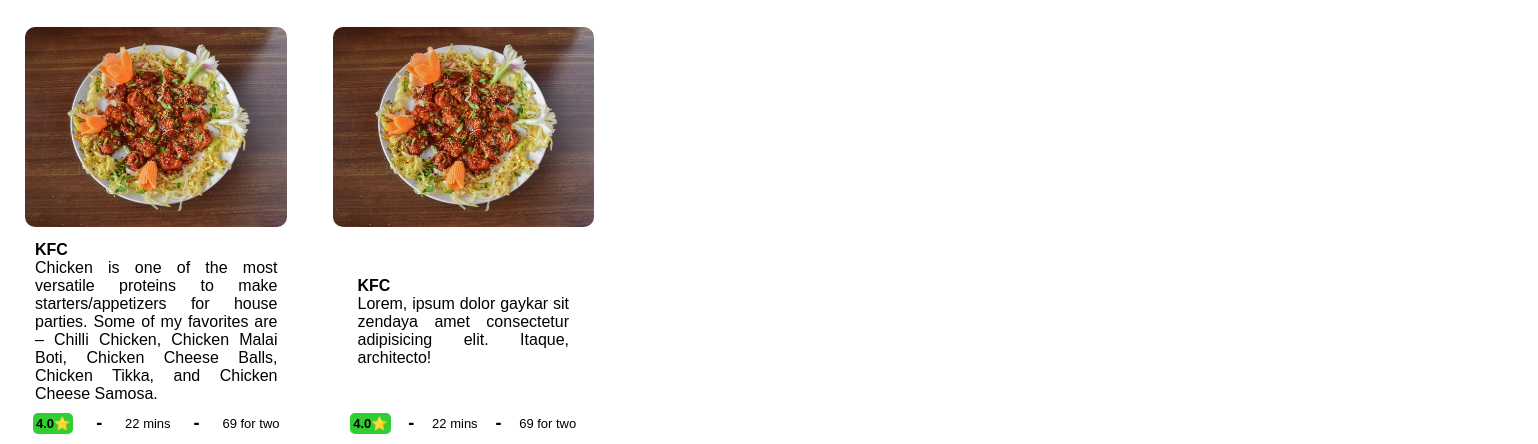
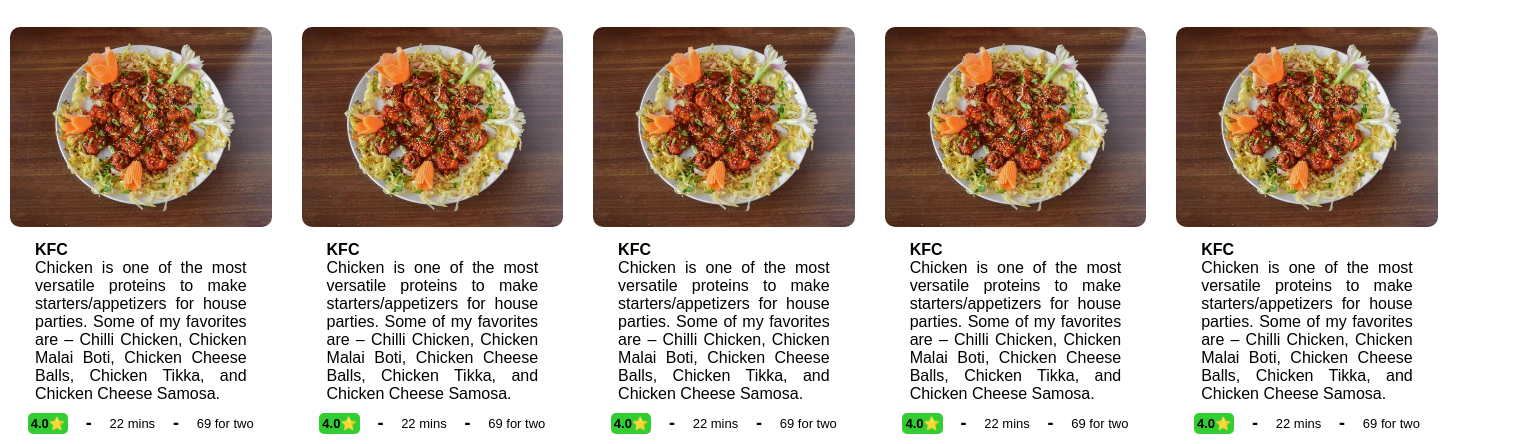
Before and after one commit to DhanasekaranRanijth/hari, a website built with Vite: page index.html in a window 1280 px wide. Shown: the part 396-840 px from the top of the page, 1538 px wide, since content can reach past the window. Built offline with nearby package versions, Linux system fonts and the light colour scheme.

Commit message:
Update index.html

```diff
--- a/index.html
+++ b/index.html
@@ -93,8 +93,7 @@
           <div class="grid_item_footer_3">69 for two</div>
         </div>
       </div>
-
-          <div class="grid_body">
+       <div class="grid_body">
       <div class="grid_item">
         <div>
           <img src="./s1.jpg" height="200px">
@@ -106,7 +105,8 @@
               KFC
             </div>
             <div class="grid_item_desc_body">
-              Lorem, ipsum dolor gaykar sit zendaya amet consectetur adipisicing elit. Itaque, architecto!
+              Chicken is one of the most versatile proteins to make starters/appetizers for house parties. Some of my favorites are –
+              Chilli Chicken, Chicken Malai Boti, Chicken Cheese Balls, Chicken Tikka, and Chicken Cheese Samosa.
             </div>
           </div>
         </div>
@@ -124,11 +124,103 @@
           <div class="grid_item_separator">-</div>
           <div class="grid_item_footer_3">69 for two</div>
         </div>
+      </div>
+         <div class="grid_body">
+      <div class="grid_item">
+        <div>
+          <img src="./s1.jpg" height="200px">
+        </div>
 
+        <div>
+          <div class="grid_item_desc">
+            <div class="grid_item_desc_head">
+              KFC
+            </div>
+            <div class="grid_item_desc_body">
+              Chicken is one of the most versatile proteins to make starters/appetizers for house parties. Some of my favorites are –
+              Chilli Chicken, Chicken Malai Boti, Chicken Cheese Balls, Chicken Tikka, and Chicken Cheese Samosa.
+            </div>
+          </div>
+        </div>
+
+        <div class="grid_item_footer">
+          <div class="grid_item_footer_1">
+            <div class="grid_item_footer_1_rating">
+              4.0⭐
+            </div>
+          </div>
+          <div class="grid_item_separator">-</div>
+          <div class="grid_item_footer_2">
+            22 mins
+          </div>
+          <div class="grid_item_separator">-</div>
+          <div class="grid_item_footer_3">69 for two</div>
+        </div>
       </div>
-    </div>
-  </div>
+         <div class="grid_body">
+      <div class="grid_item">
+        <div>
+          <img src="./s1.jpg" height="200px">
+        </div>
 
+        <div>
+          <div class="grid_item_desc">
+            <div class="grid_item_desc_head">
+              KFC
+            </div>
+            <div class="grid_item_desc_body">
+              Chicken is one of the most versatile proteins to make starters/appetizers for house parties. Some of my favorites are –
+              Chilli Chicken, Chicken Malai Boti, Chicken Cheese Balls, Chicken Tikka, and Chicken Cheese Samosa.
+            </div>
+          </div>
+        </div>
+
+        <div class="grid_item_footer">
+          <div class="grid_item_footer_1">
+            <div class="grid_item_footer_1_rating">
+              4.0⭐
+            </div>
+          </div>
+          <div class="grid_item_separator">-</div>
+          <div class="grid_item_footer_2">
+            22 mins
+          </div>
+          <div class="grid_item_separator">-</div>
+          <div class="grid_item_footer_3">69 for two</div>
+        </div>
+      </div>
+           <div class="grid_body">
+      <div class="grid_item">
+        <div>
+          <img src="./s1.jpg" height="200px">
+        </div>
+
+        <div>
+          <div class="grid_item_desc">
+            <div class="grid_item_desc_head">
+              KFC
+            </div>
+            <div class="grid_item_desc_body">
+              Chicken is one of the most versatile proteins to make starters/appetizers for house parties. Some of my favorites are –
+              Chilli Chicken, Chicken Malai Boti, Chicken Cheese Balls, Chicken Tikka, and Chicken Cheese Samosa.
+            </div>
+          </div>
+        </div>
+
+        <div class="grid_item_footer">
+          <div class="grid_item_footer_1">
+            <div class="grid_item_footer_1_rating">
+              4.0⭐
+            </div>
+          </div>
+          <div class="grid_item_separator">-</div>
+          <div class="grid_item_footer_2">
+            22 mins
+          </div>
+          <div class="grid_item_separator">-</div>
+          <div class="grid_item_footer_3">69 for two</div>
+        </div>
+      </div>
 
 
 
```
